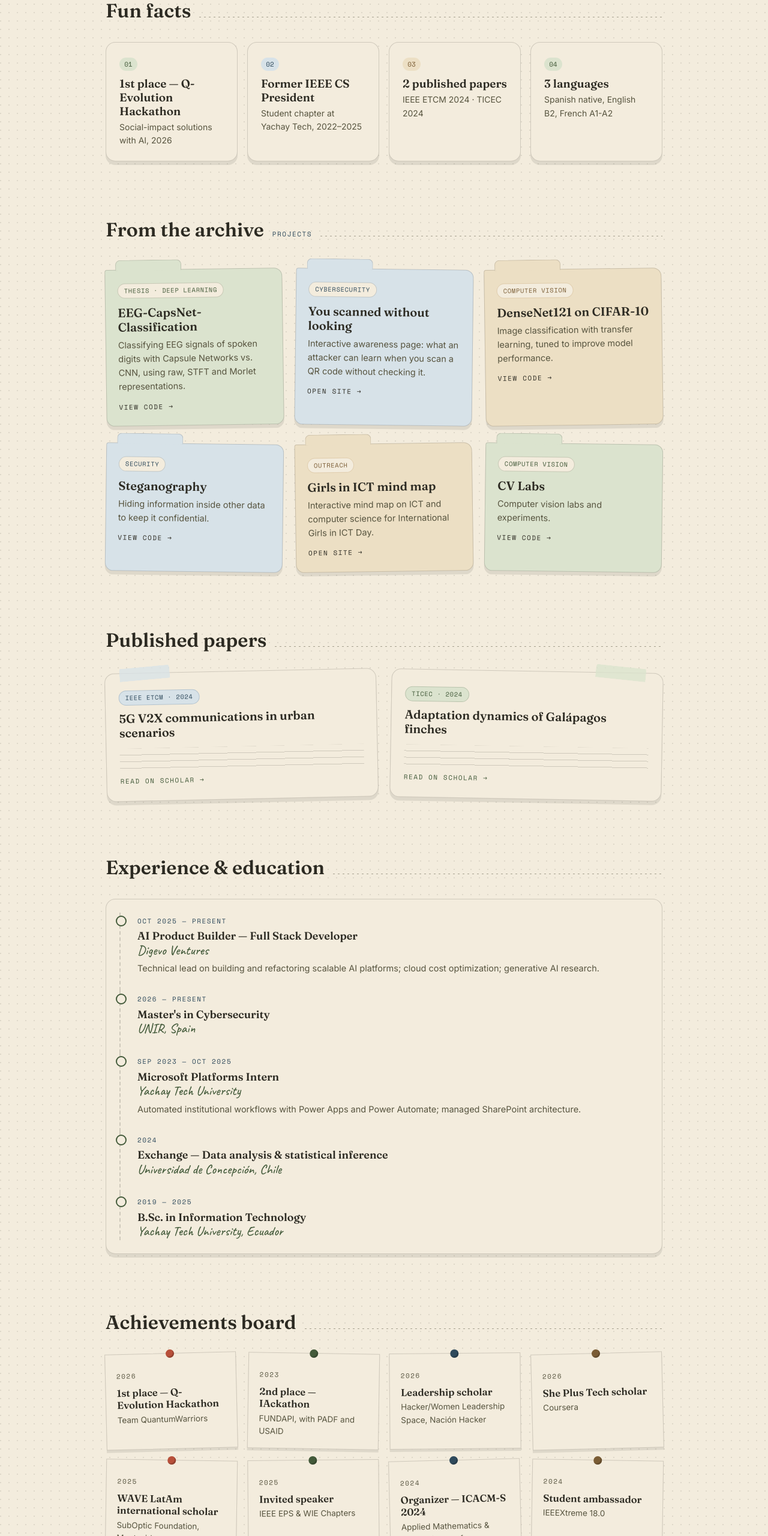
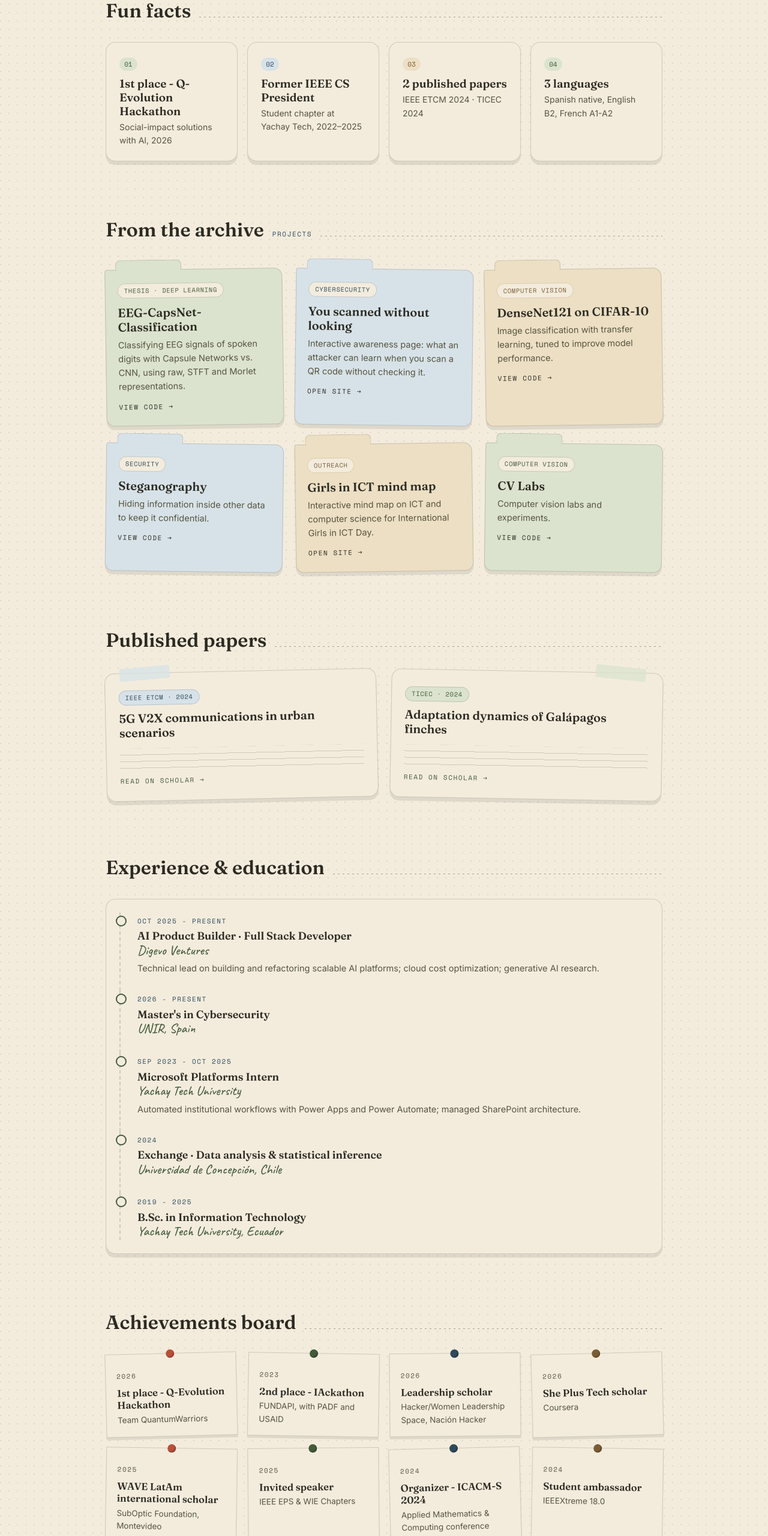
Before and after one commit to Danelu19/Danelu19.github.io, a plain HTML site: page index.html in a window 1280 px wide. Shown: the part 960-3520 px from the top of the page at 60% size. Drawn offline with nearby package versions, Linux system fonts and the light colour scheme.

Commit message:
style: replace em dashes

```diff
--- a/index.html
+++ b/index.html
@@ -347,7 +347,7 @@
     <div class="wrap">
       <div class="sec-head"><h2>Fun facts</h2><span class="dashed"></span></div>
       <div class="facts">
-        <div class="card"><span class="num sage">01</span><h3>1st place — Q-Evolution Hackathon</h3><p>Social-impact solutions with AI, 2026</p></div>
+        <div class="card"><span class="num sage">01</span><h3>1st place - Q-Evolution Hackathon</h3><p>Social-impact solutions with AI, 2026</p></div>
         <div class="card"><span class="num dusk">02</span><h3>Former IEEE CS President</h3><p>Student chapter at Yachay Tech, 2022–2025</p></div>
         <div class="card"><span class="num kraft">03</span><h3>2 published papers</h3><p>IEEE ETCM 2024 · TICEC 2024</p></div>
         <div class="card"><span class="num sage">04</span><h3>3 languages</h3><p>Spanish native, English B2, French A1-A2</p></div>
@@ -445,29 +445,29 @@
       <div class="card">
         <ul class="timeline">
           <li>
-            <span class="when mono">Oct 2025 — Present</span>
-            <h3>AI Product Builder — Full Stack Developer</h3>
+            <span class="when mono">Oct 2025 - Present</span>
+            <h3>AI Product Builder · Full Stack Developer</h3>
             <span class="org">Digevo Ventures</span>
             <p>Technical lead on building and refactoring scalable AI platforms; cloud cost optimization; generative AI research.</p>
           </li>
           <li>
-            <span class="when mono">2026 — Present</span>
+            <span class="when mono">2026 - Present</span>
             <h3>Master's in Cybersecurity</h3>
             <span class="org">UNIR, Spain</span>
           </li>
           <li>
-            <span class="when mono">Sep 2023 — Oct 2025</span>
+            <span class="when mono">Sep 2023 - Oct 2025</span>
             <h3>Microsoft Platforms Intern</h3>
             <span class="org">Yachay Tech University</span>
             <p>Automated institutional workflows with Power Apps and Power Automate; managed SharePoint architecture.</p>
           </li>
           <li>
             <span class="when mono">2024</span>
-            <h3>Exchange — Data analysis &amp; statistical inference</h3>
+            <h3>Exchange · Data analysis &amp; statistical inference</h3>
             <span class="org">Universidad de Concepción, Chile</span>
           </li>
           <li>
-            <span class="when mono">2019 — 2025</span>
+            <span class="when mono">2019 - 2025</span>
             <h3>B.Sc. in Information Technology</h3>
             <span class="org">Yachay Tech University, Ecuador</span>
           </li>
@@ -480,13 +480,13 @@
     <div class="wrap">
       <div class="sec-head"><h2>Achievements board</h2><span class="dashed"></span></div>
       <div class="board">
-        <div class="pin"><span class="year mono">2026</span><h3>1st place — Q-Evolution Hackathon</h3><p>Team QuantumWarriors</p></div>
-        <div class="pin"><span class="year mono">2023</span><h3>2nd place — IAckathon</h3><p>FUNDAPI, with PADF and USAID</p></div>
+        <div class="pin"><span class="year mono">2026</span><h3>1st place - Q-Evolution Hackathon</h3><p>Team QuantumWarriors</p></div>
+        <div class="pin"><span class="year mono">2023</span><h3>2nd place - IAckathon</h3><p>FUNDAPI, with PADF and USAID</p></div>
         <div class="pin"><span class="year mono">2026</span><h3>Leadership scholar</h3><p>Hacker/Women Leadership Space, Nación Hacker</p></div>
         <div class="pin"><span class="year mono">2026</span><h3>She Plus Tech scholar</h3><p>Coursera</p></div>
         <div class="pin"><span class="year mono">2025</span><h3>WAVE LatAm international scholar</h3><p>SubOptic Foundation, Montevideo</p></div>
         <div class="pin"><span class="year mono">2025</span><h3>Invited speaker</h3><p>IEEE EPS &amp; WIE Chapters</p></div>
-        <div class="pin"><span class="year mono">2024</span><h3>Organizer — ICACM-S 2024</h3><p>Applied Mathematics &amp; Computing conference</p></div>
+        <div class="pin"><span class="year mono">2024</span><h3>Organizer - ICACM-S 2024</h3><p>Applied Mathematics &amp; Computing conference</p></div>
         <div class="pin"><span class="year mono">2024</span><h3>Student ambassador</h3><p>IEEEXtreme 18.0</p></div>
         <div class="pin"><span class="year mono">2024</span><h3>8 DataCamp courses</h3><p>Generative AI, LLMs, AI Ethics, PyTorch, scikit-learn</p></div>
       </div>
```
